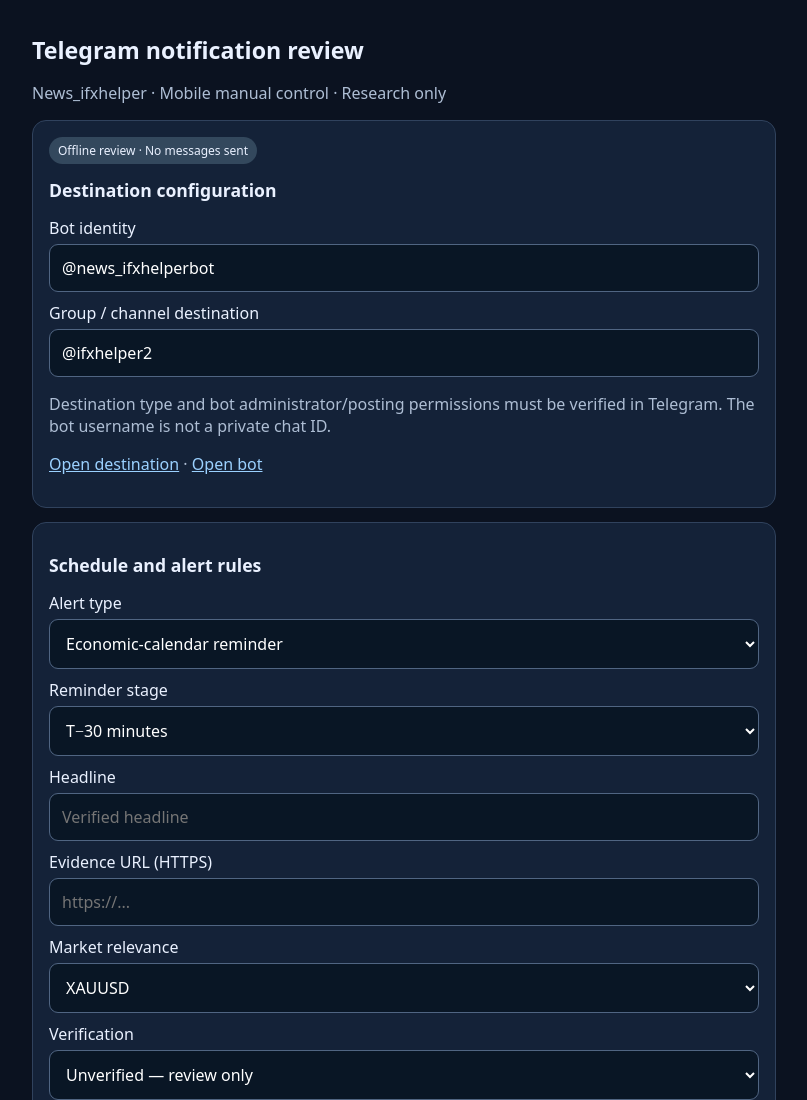
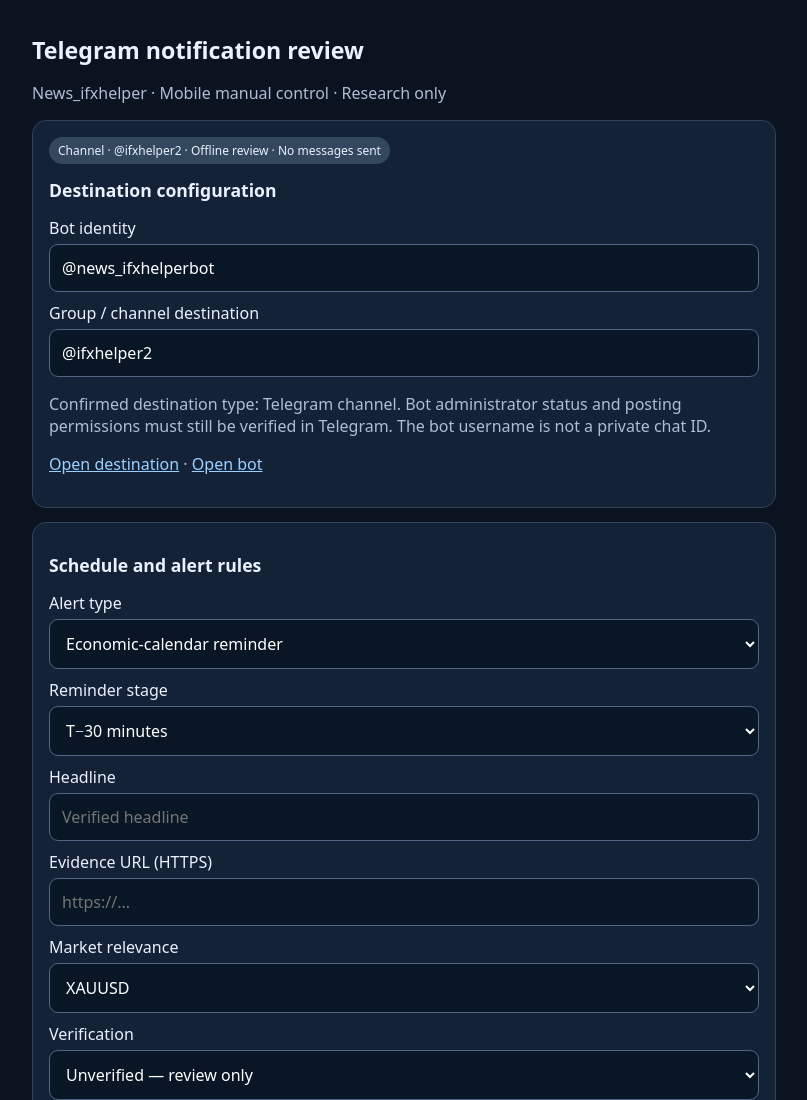
Before and after one commit to mohd012z/News_ifxhelper, a website: page telegram-review.html in a window 1280 px wide. Shown: the top 1100 px of the page, without its empty margins (236-1043 px from the left). Drawn offline with Linux system fonts and the light colour scheme.

Commit message:
fix: label ifxhelper2 as confirmed channel and require bot post permission

```diff
--- a/telegram-review.html
+++ b/telegram-review.html
@@ -2,7 +2,7 @@
 <html lang="en"><head><meta charset="utf-8"><meta name="viewport" content="width=device-width,initial-scale=1,viewport-fit=cover"><title>News_ifxhelper · Telegram review</title>
 <style>:root{color-scheme:dark;font:16px system-ui;background:#0b1220;color:#eaf1ff}*{box-sizing:border-box}body{margin:0;padding:18px;max-width:780px;margin-inline:auto}h1{font-size:1.45rem}h2{font-size:1.1rem}.card{background:#142238;border:1px solid #30425d;border-radius:14px;padding:16px;margin:14px 0}p,small{color:#aebed4}label{display:block;margin:10px 0 5px}input,textarea,select{width:100%;padding:12px;background:#091625;color:#fff;border:1px solid #506582;border-radius:9px;font:inherit}textarea{min-height:145px}button{background:#2e78e6;color:#fff;border:0;border-radius:9px;padding:12px 16px;font-weight:700;cursor:pointer;margin:7px 6px 0 0}button:disabled{opacity:.4}button.secondary{background:#35485f}.tag{display:inline-block;border-radius:20px;padding:5px 9px;background:#33485d;font-size:12px}.warn{color:#ffd47c}.ok{color:#89e7b4}pre{white-space:pre-wrap;overflow-wrap:anywhere;background:#091625;padding:12px;border-radius:10px}a{color:#9bd1ff}summary{cursor:pointer}</style></head>
 <body><h1>Telegram notification review</h1><p>News_ifxhelper · Mobile manual control · Research only</p>
-<section class="card"><span class="tag">Offline review · No messages sent</span><h2>Destination configuration</h2><label>Bot identity</label><input id="bot" value="@news_ifxhelperbot" readonly><label>Group / channel destination</label><input id="target" value="@ifxhelper2" readonly><p>Destination type and bot administrator/posting permissions must be verified in Telegram. The bot username is not a private chat ID.</p><p><a href="https://t.me/ifxhelper2" target="_blank" rel="noopener noreferrer">Open destination</a> · <a href="https://t.me/news_ifxhelperbot" target="_blank" rel="noopener noreferrer">Open bot</a></p></section>
+<section class="card"><span class="tag">Channel · @ifxhelper2 · Offline review · No messages sent</span><h2>Destination configuration</h2><label>Bot identity</label><input id="bot" value="@news_ifxhelperbot" readonly><label>Group / channel destination</label><input id="target" value="@ifxhelper2" readonly><p>Confirmed destination type: Telegram channel. Bot administrator status and posting permissions must still be verified in Telegram. The bot username is not a private chat ID.</p><p><a href="https://t.me/ifxhelper2" target="_blank" rel="noopener noreferrer">Open destination</a> · <a href="https://t.me/news_ifxhelperbot" target="_blank" rel="noopener noreferrer">Open bot</a></p></section>
 <section class="card"><h2>Schedule and alert rules</h2><label>Alert type</label><select id="type"><option value="reminder">Economic-calendar reminder</option><option value="breaking">Breaking news</option></select><label>Reminder stage</label><select id="stage"><option value="30">T−30 minutes</option><option value="10">T−10 minutes</option><option value="2">T−2 minutes</option></select><label>Headline</label><input id="headline" maxlength="180" placeholder="Verified headline"><label>Evidence URL (HTTPS)</label><input id="evidence" type="url" placeholder="https://..."><label>Market relevance</label><select id="asset"><option>XAUUSD</option><option>OIL</option><option>BTCUSD</option><option>Multiple / not established</option></select><label>Verification</label><select id="verification"><option value="unverified">Unverified — review only</option><option value="verified">Evidence reviewed — draft label only</option></select><button id="preview">Generate draft</button><button id="copy" class="secondary" disabled>Copy draft</button><pre id="output" aria-live="polite">Enter a headline and select Generate draft.</pre><p class="warn">This interface never sends Telegram messages, stores tokens, or asserts that a market price moved.</p></section>
 <section class="card"><h2>Manual verification checklist</h2><label><input type="checkbox" id="c1" style="width:auto"> Bot added to @ifxhelper2</label><label><input type="checkbox" id="c2" style="width:auto"> Bot can post (admin if channel)</label><label><input type="checkbox" id="c3" style="width:auto"> Evidence reviewed</label><label><input type="checkbox" id="c4" style="width:auto"> Test message delivery confirmed separately</label><p id="readiness" class="warn">Not ready for live activation</p></section>
 <script>
```
